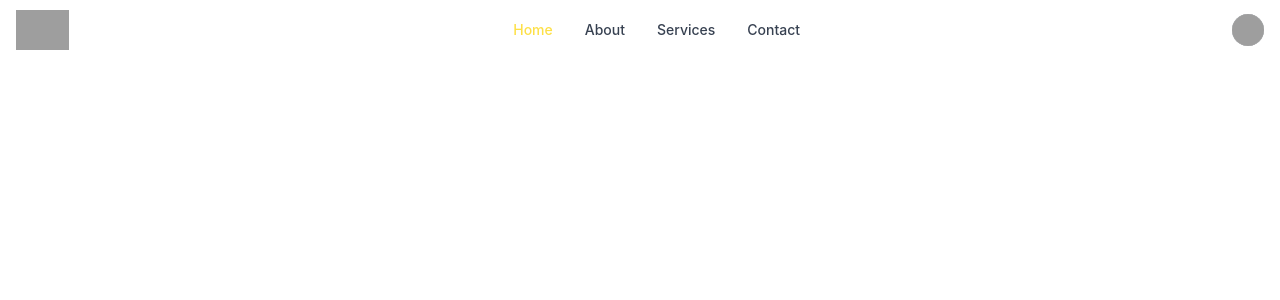
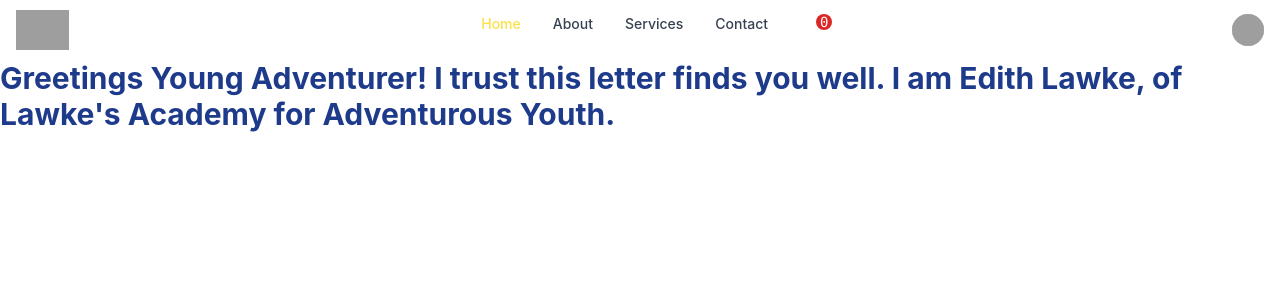
Before and after one commit to sh4rkd/ReactJS, a React (Create React App) app in the folder Clase_01/arkstore_miramontes/: page / in a window 1280 px wide. Shown: the top 300 px of the page. Built offline with nearby package versions, Linux system fonts and the light colour scheme; grey boxes are pictures that could not be loaded.

Commit message:
Terminando reto 3, clase 04, Crea tu landing

```diff
--- a/Clase_01/arkstore_miramontes/src/App.jsx
+++ b/Clase_01/arkstore_miramontes/src/App.jsx
@@ -1,9 +1,13 @@
 import './App.css';
+import ItemListContainer from './components/ItemListContainer';
 import NavBar from './components/NavBar';
 
 function App() {
   return (
-    <NavBar />
+    <>
+      <NavBar />
+      <ItemListContainer greeting="Greetings Young Adventurer! I trust this letter finds you well. I am Edith Lawke, of Lawke's Academy for Adventurous Youth."/>
+    </>
   );
 }
 
--- /dev/null
+++ b/Clase_01/arkstore_miramontes/src/components/CartWidget.jsx
@@ -0,0 +1,16 @@
+import React from 'react'
+
+const CartWidget = () => {
+    return (
+            <a href="#" role="button" class="relative flex">
+                <svg class="flex-1 w-8 h-8 fill-current" viewbox="0 0 24 24">
+                <path d="M17,18C15.89,18 15,18.89 15,20A2,2 0 0,0 17,22A2,2 0 0,0 19,20C19,18.89 18.1,18 17,18M1,2V4H3L6.6,11.59L5.24,14.04C5.09,14.32 5,14.65 5,15A2,2 0 0,0 7,17H19V15H7.42A0.25,0.25 0 0,1 7.17,14.75C7.17,14.7 7.18,14.66 7.2,14.63L8.1,13H15.55C16.3,13 16.96,12.58 17.3,11.97L20.88,5.5C20.95,5.34 21,5.17 21,5A1,1 0 0,0 20,4H5.21L4.27,2M7,18C5.89,18 5,18.89 5,20A2,2 0 0,0 7,22A2,2 0 0,0 9,20C9,18.89 8.1,18 7,18Z"/>
+                </svg>
+                <span class="absolute right-0 top-0 rounded-full bg-red-600 w-4 h-4 top right p-0 m-0 text-white font-mono text-sm  leading-tight text-center">
+                    0
+                </span>
+            </a>
+    )
+}
+
+export default CartWidget
--- /dev/null
+++ b/Clase_01/arkstore_miramontes/src/components/ItemListContainer.jsx
@@ -0,0 +1,9 @@
+import React from 'react'
+
+const ItemListContainer = ({greeting}) => {
+    return (
+        <div className='text-3xl text-blue-900 font-bold mb-3'>{greeting}</div>
+    )
+}
+
+export default ItemListContainer
--- a/Clase_01/arkstore_miramontes/src/components/NavBar.jsx
+++ b/Clase_01/arkstore_miramontes/src/components/NavBar.jsx
@@ -1,4 +1,5 @@
 import React from 'react'
+import CartWidget from './CartWidget'
 
 function NavBar() {
     return (
@@ -52,6 +53,9 @@ function NavBar() {
                         <li>
                             <a href="#" className="block py-2 pr-4 pl-3 text-gray-700 border-b border-gray-100 hover:bg-gray-50 md:hover:bg-transparent md:border-0 md:hover:text-blue-700 md:p-0 dark:text-gray-400 md:dark:hover:text-white dark:hover:bg-gray-700 dark:hover:text-white md:dark:hover:bg-transparent dark:border-gray-700">Contact</a>
                         </li>
+                        <li class="font-sans block mt-4 lg:inline-block lg:mt-0 lg:ml-6 align-middle text-white hover:text-yellow-300">
+                            <CartWidget />
+                        </li>
                     </ul>
                 </div>
             </div>
```
